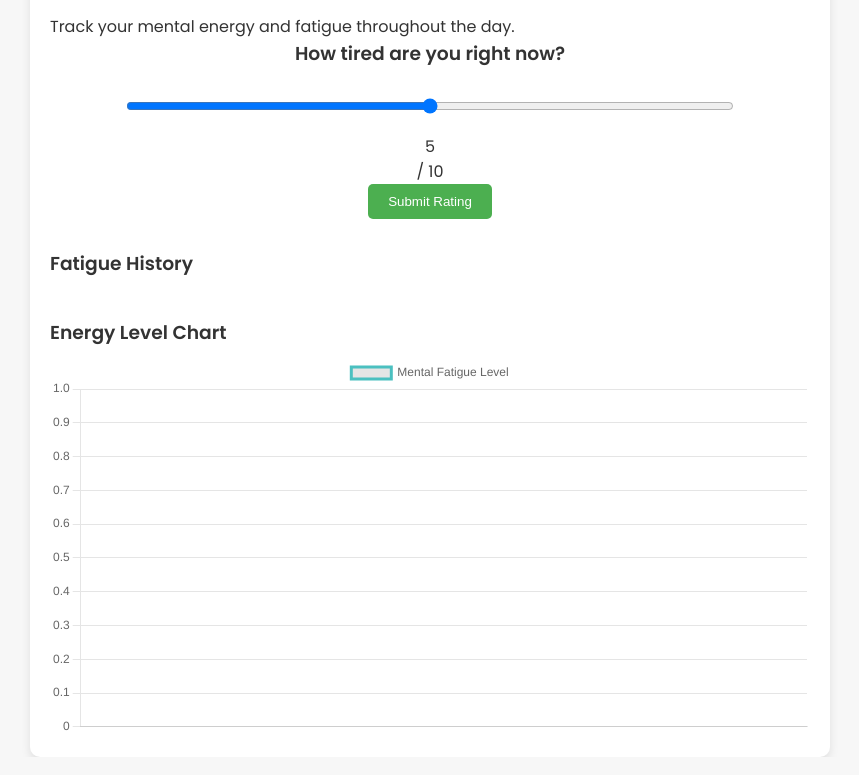
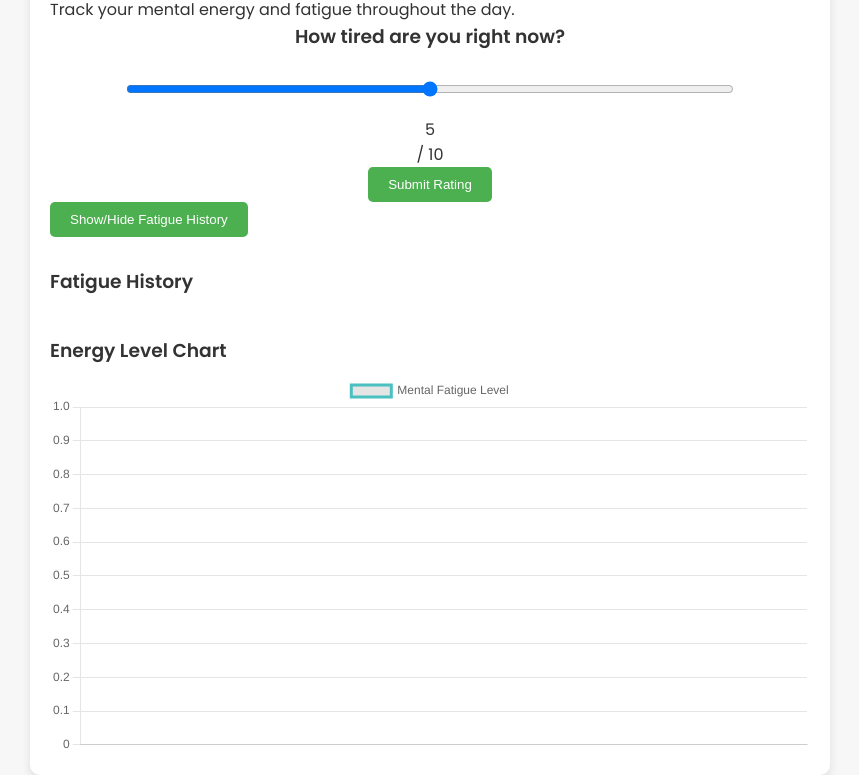
Before and after one commit to TEWave/Adenosine, a plain HTML site: page index.html in a window 1280 px wide. Shown: the part 62-837 px from the top of the page, without its empty margins (210-1069 px from the left). Drawn offline with nearby package versions, Linux system fonts and the light colour scheme.

Commit message:
Update index.html

```diff
--- a/index.html
+++ b/index.html
@@ -19,7 +19,9 @@
             <button onclick="submitRating()">Submit Rating</button>
         </div>
 
-        <div class="history">
+        <button id="toggleHistoryBtn" onclick="toggleHistory()">Show/Hide Fatigue History</button>
+
+        <div class="history" id="historySection">
             <h3>Fatigue History</h3>
             <ul id="historyList">
                 <!-- Ratings will be displayed here -->
```
